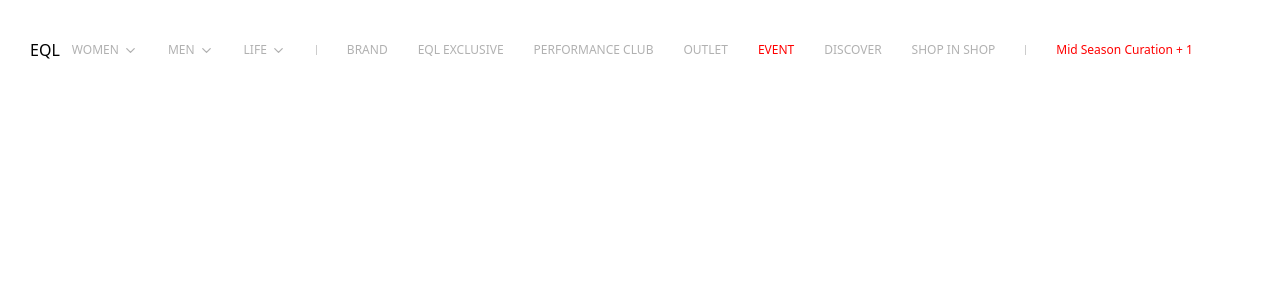
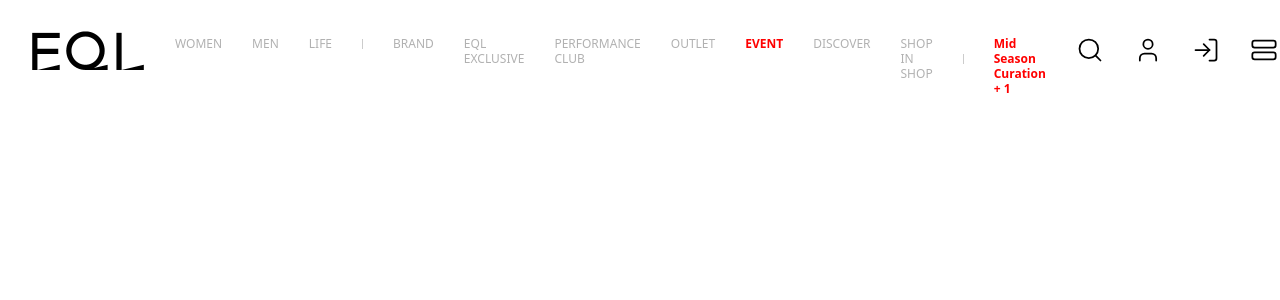
Before and after one commit to kssk3/frontend_f_team_project, a Next.js app: page / in a window 1280 px wide. Shown: the top 300 px of the page. Built offline with nearby package versions, Linux system fonts and the light colour scheme; a web font is replaced by a local one.

Commit message:
update: Header nav - icons 추가

```diff
--- a/app/(admin)/admin/page.tsx
+++ b/app/(admin)/admin/page.tsx
@@ -0,0 +1,3 @@
+export default function AdminPage() {
+    return <div></div>;
+}
--- a/app/(shop)/main/page.tsx
+++ b/app/(shop)/main/page.tsx
@@ -1,13 +1,9 @@
-import Image from 'next/image';
-import testImg from './images/test.jpg';
-
 export default function MainPage(): React.JSX.Element {
     return (
         <>
             <section className="mainSection h-64 w-2xl border bg-amber-600">
                 <div className="flex w-max cursor-pointer">
                     <p>메인 페이지</p>
-                    <Image src={testImg} alt="test" width={400} />
                 </div>
             </section>
         </>
--- a/app/_component/Header.tsx
+++ b/app/_component/Header.tsx
@@ -1,25 +1,39 @@
+import Image from 'next/image';
+import Link from 'next/link';
+import gnbLogo from './images/gnb_logo.png';
 import type { ReactNode } from 'react';
-import { ChevronDown } from 'lucide-react';
+import { LucideIcon } from 'lucide-react';
 import { cn } from '@/shared/utils/cn';
-import Link from 'next/link';
+import {
+    Search,
+    User,
+    LogIn,
+    StretchHorizontal,
+    ShoppingBag,
+} from 'lucide-react';
 
 type GnbItemProps = {
     href: string;
     children: ReactNode;
-    hasArrow?: boolean;
     hasBar?: boolean;
     isRed?: boolean;
+};
+
+type UtilItemProps = {
+    href: string;
+    icon: LucideIcon;
+    label?: string;
 };
 
 const barClass =
     'flex items-center gap-[30px] after:block after:h-[10px] after:w-px after:border-r after:border-border';
 
-const redClass = 'text-point';
+const redClass = 'text-point font-bold';
 
 const menus = [
-    { href: '/women', label: 'WOMEN', hasArrow: true },
-    { href: '/men', label: 'MEN', hasArrow: true },
-    { href: '/life', label: 'LIFE', hasArrow: true, hasBar: true },
+    { href: '/women', label: 'WOMEN' },
+    { href: '/men', label: 'MEN' },
+    { href: '/life', label: 'LIFE', hasBar: true },
     { href: '/brand', label: 'BRAND' },
     { href: '/exclusive', label: 'EQL EXCLUSIVE' },
     { href: '/performance', label: 'PERFORMANCE CLUB' },
@@ -30,10 +44,17 @@ const menus = [
     { href: '/curation', label: 'Mid Season Curation + 1', isRed: true },
 ];
 
+const utilMenus = [
+    { href: '/search', label: '검색', Icon: Search },
+    { href: '/mypage', label: '마이페이지', Icon: User },
+    { href: '/login', label: '로그인', Icon: LogIn },
+    { href: '/equal', label: '이퀄', Icon: StretchHorizontal },
+    { href: '/cart', label: '장바구니', Icon: ShoppingBag },
+];
+
 export function GnbItem({
     href,
     children,
-    hasArrow = false,
     hasBar = false,
     isRed = false,
 }: GnbItemProps) {
@@ -42,14 +63,21 @@ export function GnbItem({
             <Link
                 href={href}
                 className={cn(
-                    'text-faint flex items-center gap-1 text-xs font-medium',
+                    'text-faint flex items-center gap-1 text-xs leading-[15px] font-medium',
                     isRed && redClass,
                 )}
             >
                 <span>{children}</span>
-                {hasArrow && (
-                    <ChevronDown className="size-[15px] transition-transform group-hover:rotate-180" />
-                )}
+            </Link>
+        </li>
+    );
+}
+
+export function UtilItem({ href, label, icon: Icon }: UtilItemProps) {
+    return (
+        <li>
+            <Link href={href} aria-label={label}>
+                <Icon className="size-7" strokeWidth={1.5} />
             </Link>
         </li>
     );
@@ -57,15 +85,24 @@ export function GnbItem({
 
 export default function Header() {
     return (
-        <header className="fixed top-0 left-0 z-[501] flex h-[100px] w-full items-center gap-3 bg-white pr-[26px] pl-[30px]">
-            <h1 className="flex h-[100px] items-center">EQL</h1>
-            <nav className="h-12 w-full flex-1 justify-between">
-                <ul className="mr-[30px] flex h-full items-center gap-[30px]">
+        <header className="fixed top-0 left-0 z-[501] flex h-[100px] w-full items-center gap-7.5 bg-white pr-[26px] pl-[30px]">
+            <h1 className="flex h-[100px] shrink-0 items-center">
+                <Link href="/" className="block">
+                    <Image
+                        src={gnbLogo}
+                        alt="EQL home"
+                        loading="eager"
+                        width={115}
+                        height={45}
+                    />
+                </Link>
+            </h1>
+            <nav className="mt-9 flex flex-1 items-start justify-between self-start">
+                <ul className="mr-[30px] flex items-start gap-[30px]">
                     {menus.map((menu) => (
                         <GnbItem
                             key={menu.label}
                             href={menu.href}
-                            hasArrow={menu.hasArrow}
                             hasBar={menu.hasBar}
                             isRed={menu.isRed}
                         >
@@ -73,6 +110,16 @@ export default function Header() {
                         </GnbItem>
                     ))}
                 </ul>
+                <ul className="flex items-start gap-[30px]">
+                    {utilMenus.map(({ href, label, Icon }) => (
+                        <UtilItem
+                            key={href}
+                            href={href}
+                            label={label}
+                            icon={Icon}
+                        />
+                    ))}
+                </ul>
             </nav>
         </header>
     );
```
Also changed, not shown: app/_component/images/gnb_logo.png (added).
